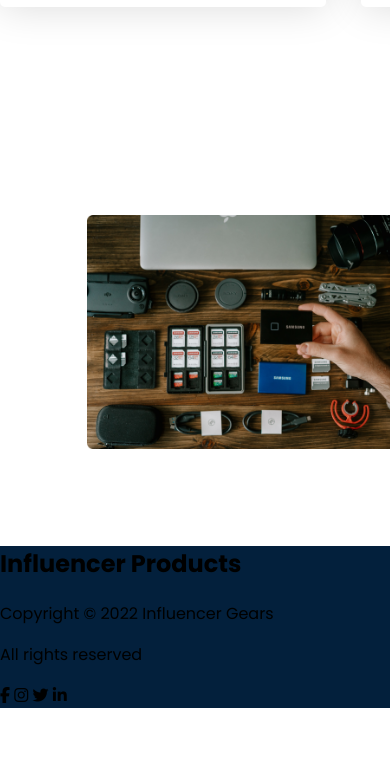
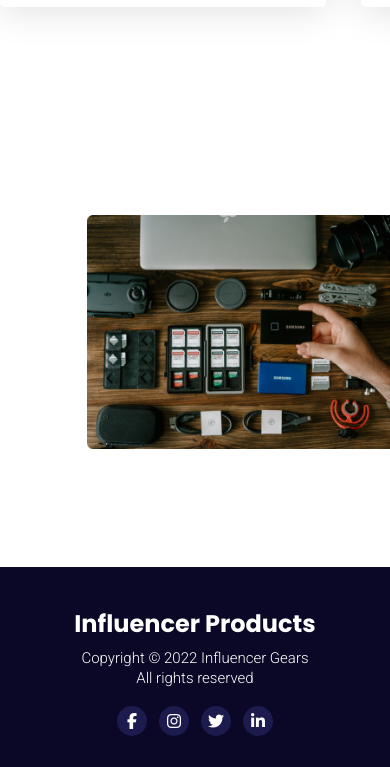
Before and after one commit to sinu5550/assignment-2, a plain HTML site: page index.html in a window 390 px wide. Shown: the part 2583-3350 px from the top of the page. Before the commit the page ends 3291 px from the top, so only its background shows below. Drawn offline with nearby package versions, Linux system fonts and the light colour scheme.

Commit message:
website finished now adding responsiveness

```diff
--- a/index.html
+++ b/index.html
@@ -45,7 +45,7 @@
                         Influencer
                     </h1>
                     <p>If you want to be a famouse person then you have to be an influencer and here you can buy influencer products.                     </p>
-                    <a href="https://www.linkedin.com/in/siyan5550/" class="button">Preebook Now <div><i class="uil uil-arrow-right"></i></div></a>
+                    <a target="_blank" href="https://www.linkedin.com/in/siyan5550/" class="button">Preebook Now <div><i class="uil uil-arrow-right"></i></div></a>
 
 
                 </div>
@@ -310,16 +310,18 @@
             </div>
         </section>
     </main>
-    <footer>
+    <footer class="footer">
         <div class="footer-details">
-            <h2>Influencer Products</h2>
+
+             <h2>Influencer Products</h2>
             <p>Copyright © 2022 Influencer Gears</p>
             <p>All rights reserved</p>
+
             <div class="social-icons">
-                <i class="fab fa-facebook-f"></i>
-                <i class="fab fa-instagram"></i>
-                <i class="fab fa-twitter"></i>
-                <i class="fab fa-linkedin-in"></i>
+                <a target="_blank" href="https://www.facebook.com/intisarahmed.siyan.1"><i class="fab fa-facebook-f"></i></a>
+                <a target="_blank" href="https://www.linkedin.com/in/siyan5550/"><i class="fab fa-instagram"></i></a>
+                <a target="_blank" href="https://www.linkedin.com/in/siyan5550/"><i class="fab fa-twitter"></i></a>
+                <a target="_blank" href="https://www.linkedin.com/in/siyan5550/"><i class="fab fa-linkedin-in"></i></a>
             </div>
         </div>
     </footer>
--- a/style.css
+++ b/style.css
@@ -7,7 +7,7 @@
     --text-black: #3A3A3A;
     --text-gray: #787885;
     --orange: #FB8200;
-    --footer:#03203C;
+    --footer:#0A0826;
 }
 /* ==========================================styles==================================================== */
 body{
@@ -257,6 +257,53 @@ label{
 }
 /* ===========================================================footer=================================================================== */
 
-footer{
+.footer{
  background-color: var(--footer);
+ margin-top: 40px;
+ height: 200px;
+ display: flex;
+ flex-direction: column;
+ justify-content: center;
+ align-items: center;
+ text-align: center;
+
+
+
 }
+.footer-details{
+    color: white;
+    text-align: center;
+    row-gap: -20px;
+    line-height: 5px;
+    padding-top: 15px;
+}
+.footer-details p{
+    font-family:'Roboto', sans-serif;
+    font-size: 15px;
+    font-weight: 300;
+
+}
+.footer-details h2{
+    margin-bottom: 30px;
+}
+/* =====================================social icons style================ */
+.social-icons a{
+    background-color: #1d1a4e;
+    width: 30px;
+    height: 30px;
+    display: flex;
+    justify-content: center;
+    align-items: center;
+    margin: 10px 6px;
+    border-radius: 50%;
+    text-decoration: none;
+    color: white;
+}
+.social-icons{
+    display: flex;
+    justify-content: center;
+}
+.social-icons a:hover {
+    background-color: #5d5d7e;
+    transition: all ease 0.3s;
+}
```
